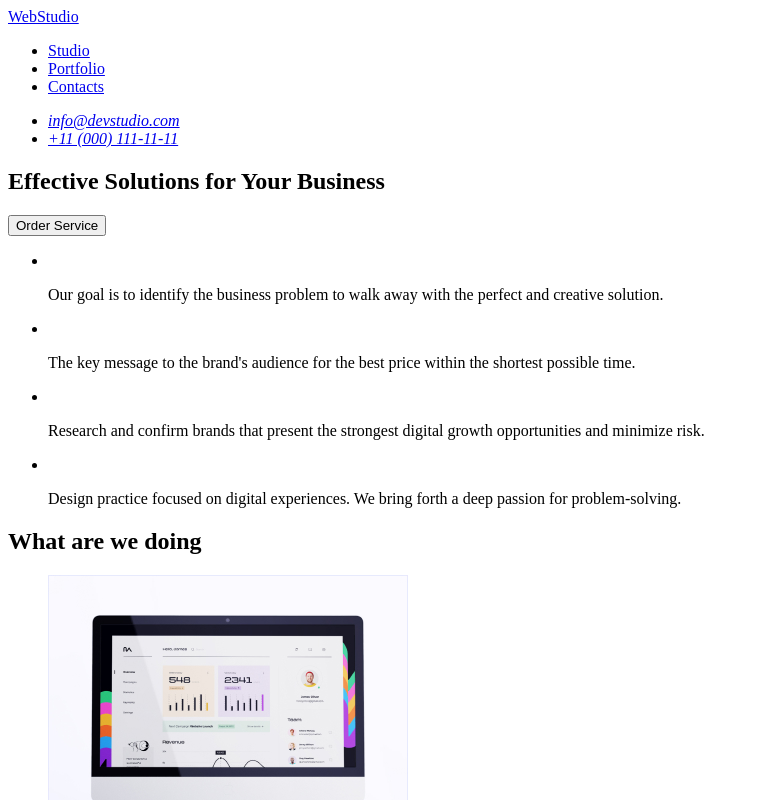
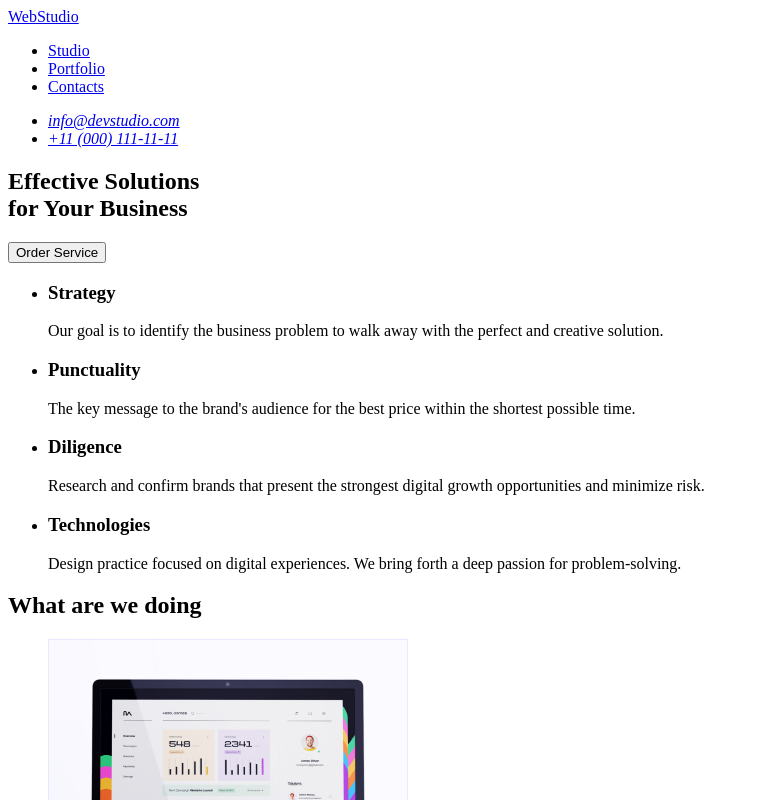
Before and after one commit to caguda/goit-markup-hw-01, a plain HTML site: page index.html in a window 1280 px wide. Shown: the top 800 px of the page, without its empty margins (0-759 px from the left). Drawn offline with Linux system fonts and the light colour scheme.

Commit message:
Update index.html

```diff
--- a/index.html
+++ b/index.html
@@ -37,7 +37,8 @@
     <main>
         <!--Section1-->
         <section>
-        <h1>Effective Solutions for Your Business</h1>
+        <h1>Effective Solutions<br>
+            for Your Business</h1>
 
         <button type="button" class="button">Order Service</button>
         </section>
@@ -45,21 +46,25 @@
         <section>
             <ul>
             <li>
-                <title><h2>Strategy</h2></title>
+               <h3>Strategy</h3>
+            <p>
+                Our goal is to identify the business problem to walk away with the perfect and creative solution.</p>
             </li>
-            <p>Our goal is to identify the business problem to walk away with the perfect and creative solution.</p>
             <li>
-               <title><h2>Punctuality</h2></title>
+               <h3>Punctuality</h3>
+            <p>
+                The key message to the brand's audience for the best price within the shortest possible time.</p>
             </li>
-            <p>The key message to the brand's audience for the best price within the shortest possible time.</p>
             <li>
-               <title><h2>Diligence</h2></title>
+               <h3>Diligence</h3>
+            <p>
+                Research and confirm brands that present the strongest digital growth opportunities and minimize risk.</p>
             </li>
-            <p>Research and confirm brands that present the strongest digital growth opportunities and minimize risk.</p>
             <li>
-               <title><h2>Technologies</h2></title>
+              <h3>Technologies</h3>
+            <p>
+                Design practice focused on digital experiences. We bring forth a deep passion for problem-solving.</p>
             </li>
-            <p>Design practice focused on digital experiences. We bring forth a deep passion for problem-solving.</p>
         </ul>
         </section>
         <!--Section3-->
@@ -75,18 +80,22 @@
         <section>
         <h2>Our Team</h2>
         <ul>
-            <li><img src="./images/markguerrero.jpg" alt="markguerrero" width="264"></li>
+            <li><img src="./images/markguerrero.jpg" alt="markguerrero" width="264">
             <h3>Mark Guerrero</h3>
             <p>Product Designer</p>
-            <li><img src="./images/tomford.jpg" alt="tomford" width="264"></li>
+        </li>
+            <li><img src="./images/tomford.jpg" alt="tomford" width="264">
             <h3>Tom Ford</h3>
             <p>Frontend Developer</p>
-            <li><img src="./images/camilagarcia.jpg" alt="camilagarcia" width="264"></li>
+            </li>
+            <li><img src="./images/camilagarcia.jpg" alt="camilagarcia" width="264">
             <h3>Camila Garcia</h3>
             <p>Marketing</p>
+            </li>
             <li><img src="./images/danielwilson.jpg" alt="danielwilson" width="264"></li>
             <h3>Daniel Wilson</h3>
             <p>Ui Designer</p>
+            </li>
         </ul>
         </section>
     </main>
```
